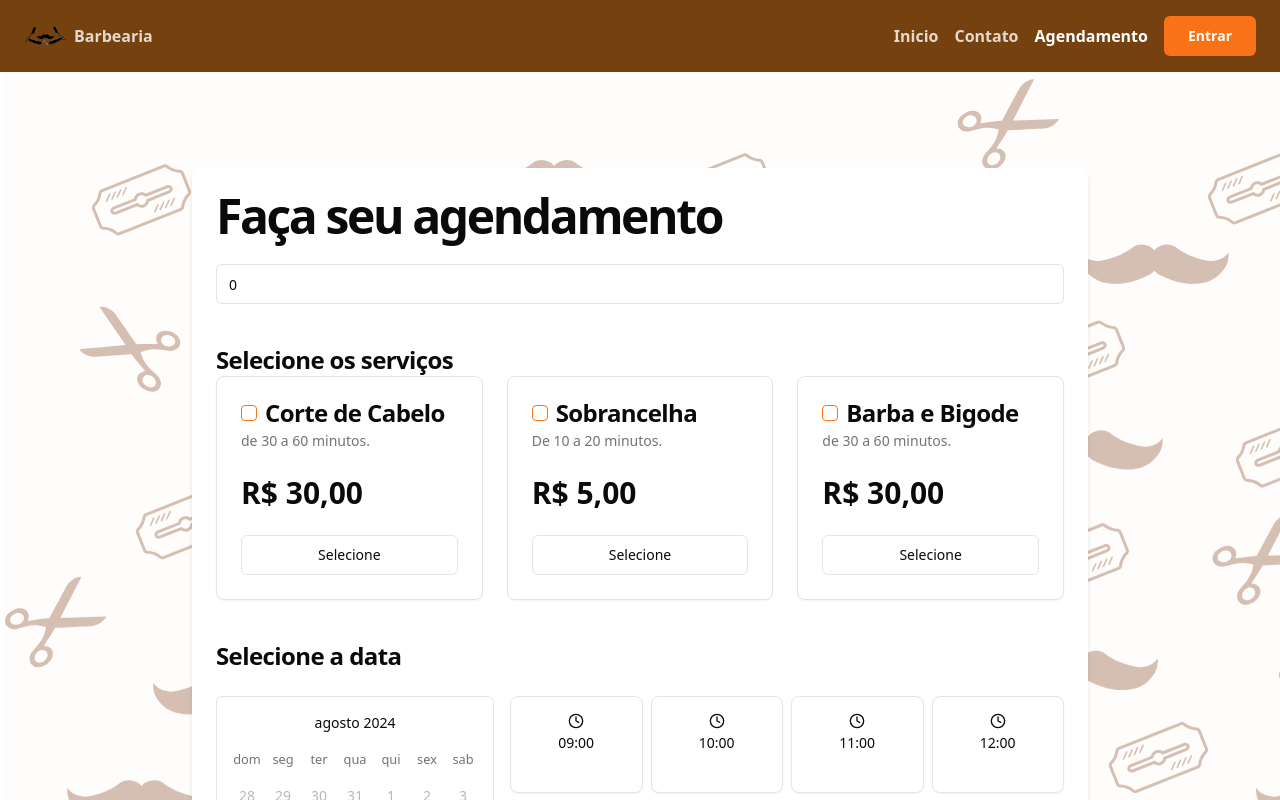
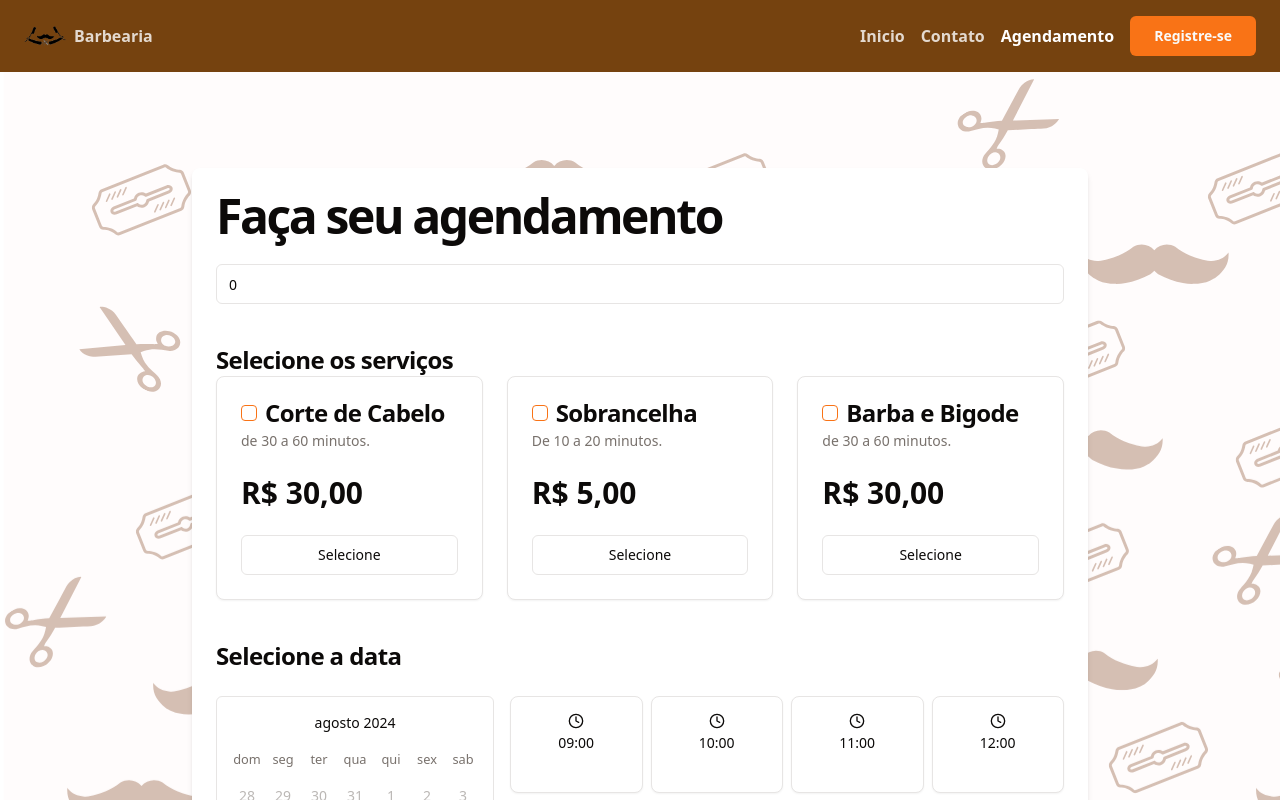
Before and after one commit to Kaue-Francisco/Barbearia, a React (Vite) app in the folder frontend/: page /agendamento in a window 1280 px wide. Shown: the top 800 px of the page. Built offline with nearby package versions, Linux system fonts and the light colour scheme.

Commit message:
merge com a develop

```diff
--- a/frontend/src/main.tsx
+++ b/frontend/src/main.tsx
@@ -5,7 +5,6 @@ import Registro from './pages/Registro/Registro';
 import "./index.css";
 
 // Routes
-import App from './App.tsx';
 import Scheduling from './pages/Scheduling/Scheduling.tsx';
 
 // Router
--- a/frontend/src/pages/Components/Navbar/Navbar.tsx
+++ b/frontend/src/pages/Components/Navbar/Navbar.tsx
@@ -45,7 +45,7 @@ export default function Navbar() {
                 >
                     Agendamento
                 </Link>
-                <Button className="bg-primary font-bold px-6" asChild><Link to="/agendamento">Entrar</Link></Button>
+                <Button className="bg-primary font-bold px-6" asChild><Link to="/registro">Registre-se</Link></Button>
             </nav>
             {/* Mobile Menu */}
             <Sheet>
@@ -72,6 +72,9 @@ export default function Navbar() {
                         </MobileLink>
                         <MobileLink to="/agendamento" className="hover:text-secondary">
                             Entrar
+                        </MobileLink>
+                        <MobileLink to="/registro" className="hover:text-secondary">
+                            Registre-se
                         </MobileLink>
                     </nav>
                 </SheetContent>
```
